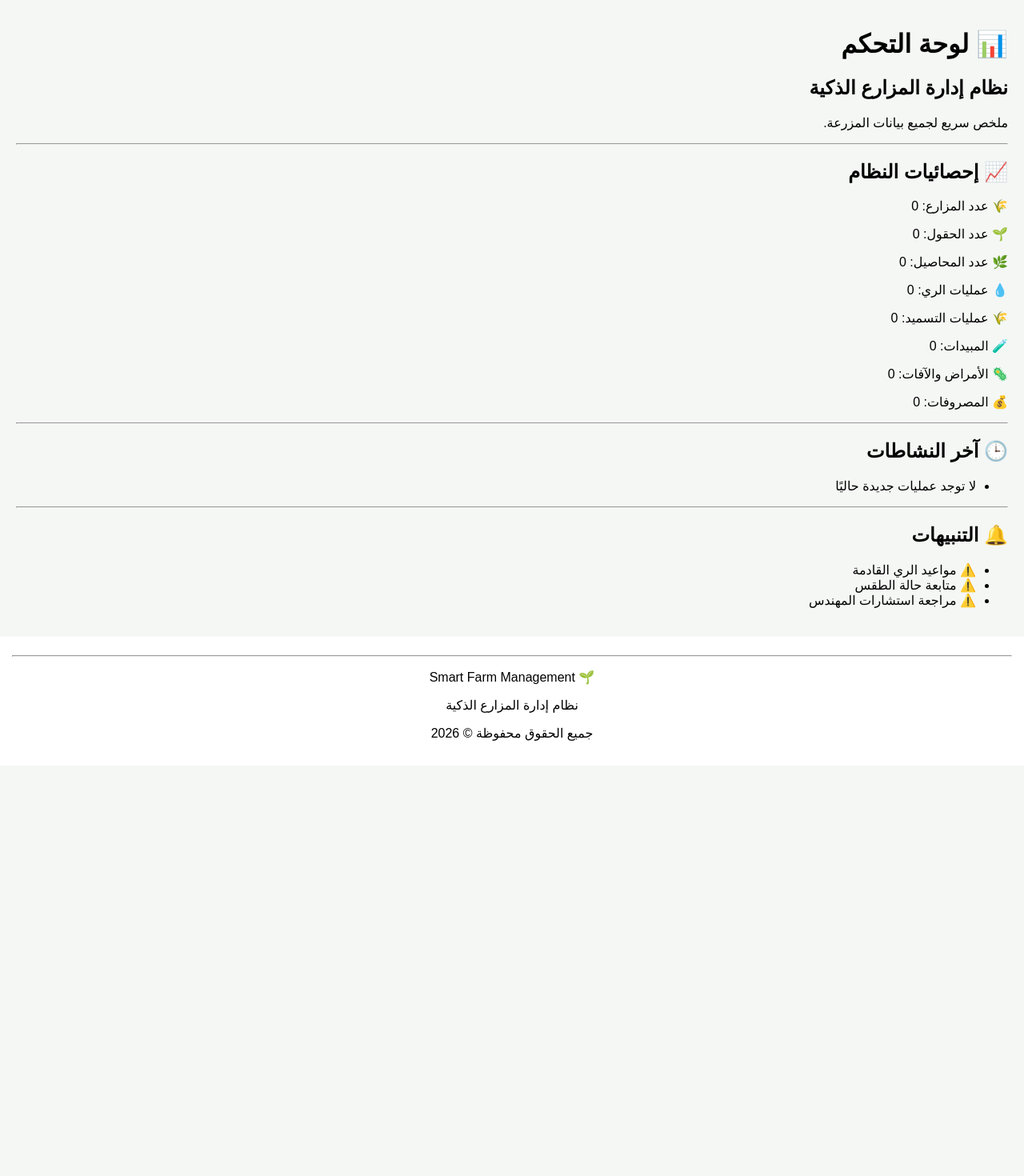
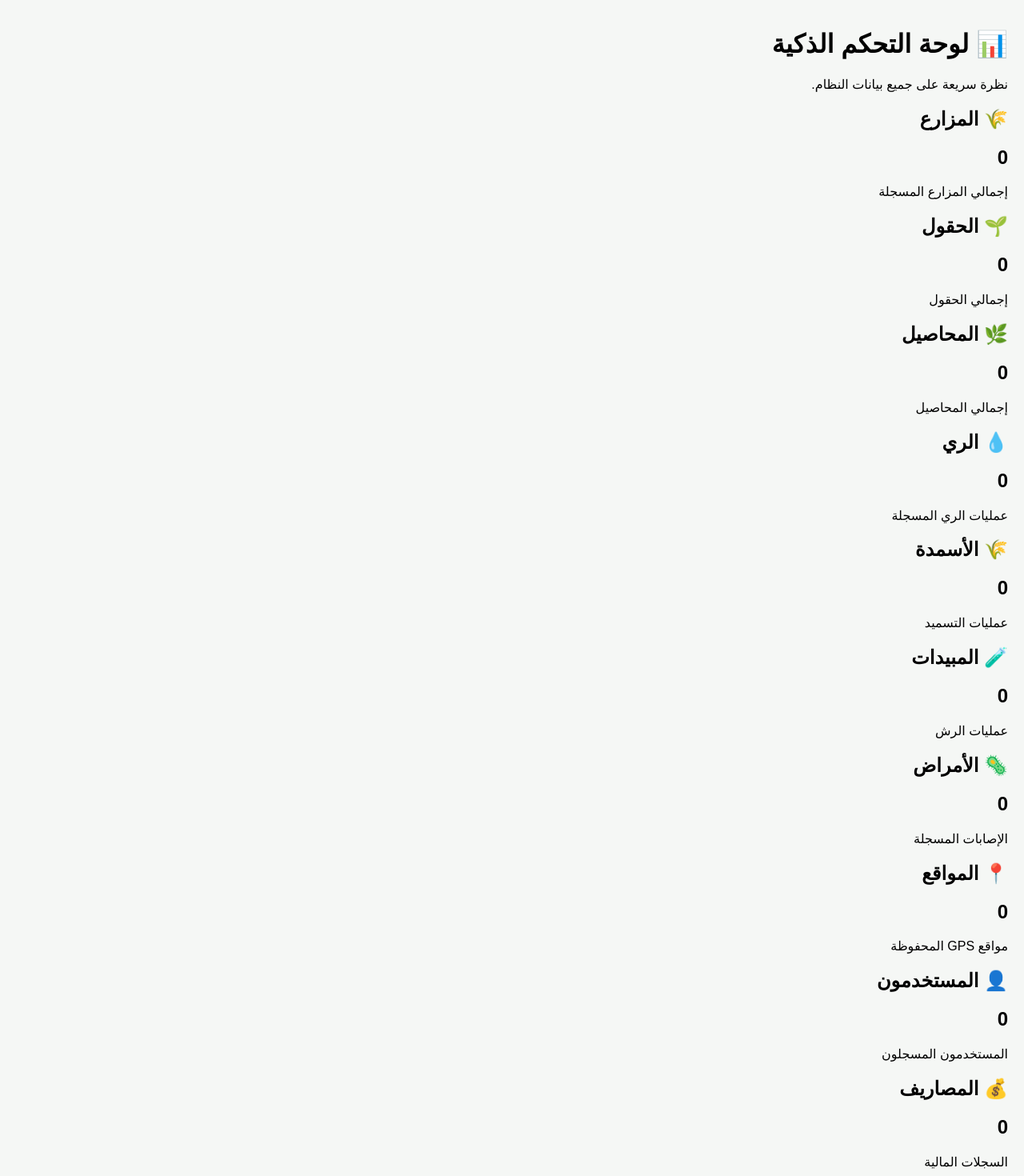
Before and after one commit to hasan776643tt-ops/LAVENDER, a React (Vite) app: page /dashboard in a window 1280 px wide. Shown: the part 820-2290 px from the top of the page at 80% size. Before the commit the page ends 1777 px from the top, so only its background shows below. Built offline with nearby package versions, Linux system fonts and the light colour scheme.

Commit message:
Update Dashboard.jsx

```diff
--- a/src/pages/Dashboard.jsx
+++ b/src/pages/Dashboard.jsx
@@ -1,8 +1,10 @@
-
 import { useContext } from "react";
 import { FarmContext } from "../context/FarmContext";
 
+import Card from "../components/Card";
+
 export default function Dashboard() {
+
   const {
     farms,
     fields,
@@ -12,83 +14,169 @@ export default function Dashboard() {
     pesticides,
     diseases,
     expenses,
+    locations,
+    users,
   } = useContext(FarmContext);
 
   return (
+
     <div>
-      <h1>📊 لوحة التحكم</h1>
 
-      <h2>نظام إدارة المزارع الذكية</h2>
+      <h1>
+        📊 لوحة التحكم الذكية
+      </h1>
 
       <p>
-        ملخص سريع لجميع بيانات المزرعة.
+        نظرة سريعة على جميع بيانات النظام.
       </p>
 
-      <hr />
+      <Card title="🌾 المزارع">
 
-      <h2>📈 إحصائيات النظام</h2>
+        <h2>
+          {farms.length}
+        </h2>
 
-      <div>
         <p>
-          🌾 عدد المزارع: {farms.length}
+          إجمالي المزارع المسجلة
+        </p>
+
+      </Card>
+
+      <Card title="🌱 الحقول">
+
+        <h2>
+          {fields.length}
+        </h2>
+
+        <p>
+          إجمالي الحقول
+        </p>
+
+      </Card>
+
+      <Card title="🌿 المحاصيل">
+
+        <h2>
+          {crops.length}
+        </h2>
+
+        <p>
+          إجمالي المحاصيل
+        </p>
+
+      </Card>
+
+      <Card title="💧 الري">
+
+        <h2>
+          {irrigations.length}
+        </h2>
+
+        <p>
+          عمليات الري المسجلة
+        </p>
+
+      </Card>
+
+      <Card title="🌾 الأسمدة">
+
+        <h2>
+          {fertilizers.length}
+        </h2>
+
+        <p>
+          عمليات التسميد
+        </p>
+
+      </Card>
+
+      <Card title="🧪 المبيدات">
+
+        <h2>
+          {pesticides.length}
+        </h2>
+
+        <p>
+          عمليات الرش
+        </p>
+
+      </Card>
+
+      <Card title="🦠 الأمراض">
+
+        <h2>
+          {diseases.length}
+        </h2>
+
+        <p>
+          الإصابات المسجلة
+        </p>
+
+      </Card>
+
+      <Card title="📍 المواقع">
+
+        <h2>
+          {locations.length}
+        </h2>
+
+        <p>
+          مواقع GPS المحفوظة
+        </p>
+
+      </Card>
+
+      <Card title="👤 المستخدمون">
+
+        <h2>
+          {users.length}
+        </h2>
+
+        <p>
+          المستخدمون المسجلون
+        </p>
+
+      </Card>
+
+      <Card title="💰 المصاريف">
+
+        <h2>
+          {expenses.length}
+        </h2>
+
+        <p>
+          السجلات المالية
+        </p>
+
+      </Card>
+
+      <Card title="🔔 التنبيهات">
+
+        <p>
+          متابعة حالة الطقس للمزارع.
         </p>
 
         <p>
-          🌱 عدد الحقول: {fields.length}
+          مراجعة مواعيد الري القادمة.
         </p>
 
         <p>
-          🌿 عدد المحاصيل: {crops.length}
+          مراجعة الأمراض المسجلة.
         </p>
 
+      </Card>
+
+      <Card title="🕒 آخر نشاط">
+
         <p>
-          💧 عمليات الري: {irrigations.length}
+          يتم عرض آخر العمليات هنا
+          مستقبلاً.
         </p>
 
-        <p>
-          🌾 عمليات التسميد: {fertilizers.length}
-        </p>
+      </Card>
 
-        <p>
-          🧪 المبيدات: {pesticides.length}
-        </p>
+    </div>
 
-        <p>
-          🦠 الأمراض والآفات: {diseases.length}
-        </p>
+  );
 
-        <p>
-          💰 المصروفات: {expenses.length}
-        </p>
-      </div>
-
-      <hr />
-
-      <h2>🕒 آخر النشاطات</h2>
-
-      <ul>
-        <li>
-          لا توجد عمليات جديدة حاليًا
-        </li>
-      </ul>
-
-      <hr />
-
-      <h2>🔔 التنبيهات</h2>
-
-      <ul>
-        <li>
-          ⚠️ مواعيد الري القادمة
-        </li>
-
-        <li>
-          ⚠️ متابعة حالة الطقس
-        </li>
-
-        <li>
-          ⚠️ مراجعة استشارات المهندس
-        </li>
-      </ul>
-    </div>
-  );
 }
```
